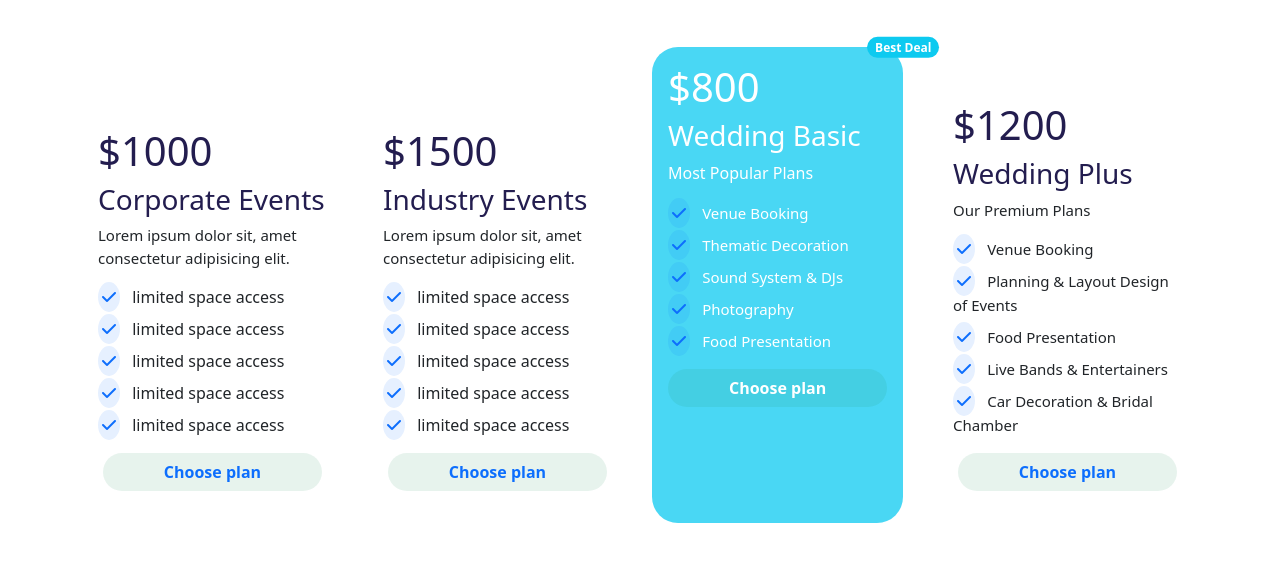
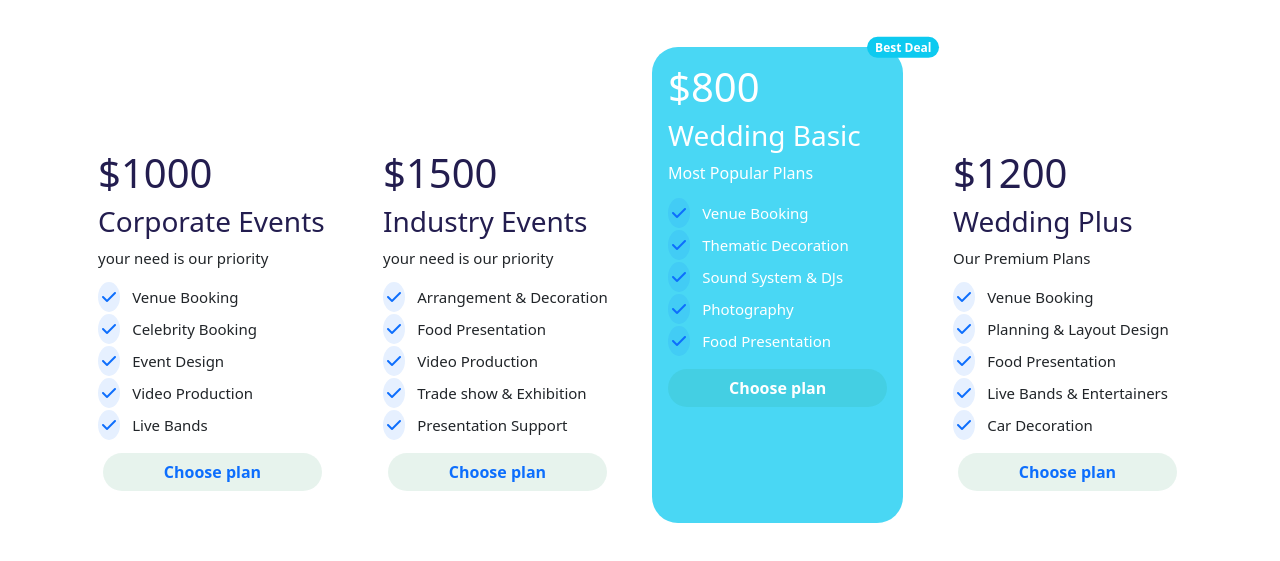
Before and after one commit to Lil-boss/convention-center, a plain HTML site: page index.html in a window 1280 px wide. Shown: the part 678-1239 px from the top of the page. Drawn offline with nearby package versions, Linux system fonts and the light colour scheme.

Commit message:
package done

```diff
--- a/index.html
+++ b/index.html
@@ -5,6 +5,7 @@
     <meta http-equiv="X-UA-Compatible" content="IE=edge" />
     <meta name="viewport" content="width=device-width, initial-scale=1.0" />
     <title>Document</title>
+    <!-- css -->
     <link rel="stylesheet" href="css/style.css">
     <!-- Bootstrap -->
     <link
@@ -145,27 +146,27 @@
                             <div class="card-body">
                                 <h1 class="heading">$1000</h1>
                                 <h3 class="card-title heading">Corporate Events</h3>
-                                <p class="card-text">Lorem ipsum dolor sit, amet consectetur adipisicing elit.</p>
+                                <p class="card-text">your need is our priority</p>
                                 <div class="check-bar">
                                     <div class="check-item mt-2">
                                         <span class="text-primary p-1 rounded-circle bg-primary bg-opacity-10"><i class="fas fa-check"></i></span>
-                                        <span class="ms-2">limited space access</span>
+                                        <span class="ms-2 card-text">Venue Booking</span>
                                     </div>
                                     <div class="check-item mt-2">
                                         <span class="text-primary p-1 rounded-circle bg-primary bg-opacity-10"><i class="fas fa-check"></i></span>
-                                        <span class="ms-2">limited space access</span>
+                                        <span class="ms-2 card-text">Celebrity Booking</span>
                                     </div>
                                     <div class="check-item mt-2">
                                         <span class="text-primary p-1 rounded-circle bg-primary bg-opacity-10"><i class="fas fa-check"></i></span>
-                                        <span class="ms-2">limited space access</span>
+                                        <span class="ms-2 card-text">Event Design </span>
                                     </div>
                                     <div class="check-item mt-2">
                                         <span class="text-primary p-1 rounded-circle bg-primary bg-opacity-10"><i class="fas fa-check"></i></span>
-                                        <span class="ms-2">limited space access</span>
+                                        <span class="ms-2 card-text">Video Production </span>
                                     </div>
                                     <div class="check-item mt-2">
                                         <span class="text-primary p-1 rounded-circle bg-primary bg-opacity-10"><i class="fas fa-check"></i></span>
-                                        <span class="ms-2">limited space access</span>
+                                        <span class="ms-2 card-text">Live Bands</span>
                                     </div>
                                 </div>
                                 <div class="d-flex justify-content-center align-items-center my-3">
@@ -182,27 +183,27 @@
                             <div class="card-body">
                                 <h1 class="heading">$1500</h1>
                                 <h3 class="card-title heading">Industry Events</h3>
-                                <p class="card-text">Lorem ipsum dolor sit, amet consectetur adipisicing elit.</p>
+                                <p class="card-text">your need is our priority</p>
                                 <div class="check-bar">
                                     <div class="check-item mt-2">
                                         <span class="text-primary p-1 rounded-circle bg-primary bg-opacity-10"><i class="fas fa-check"></i></span>
-                                        <span class="ms-2">limited space access</span>
+                                        <span class="ms-2 card-text">Arrangement & Decoration</span>
                                     </div>
                                     <div class="check-item mt-2">
                                         <span class="text-primary p-1 rounded-circle bg-primary bg-opacity-10"><i class="fas fa-check"></i></span>
-                                        <span class="ms-2">limited space access</span>
+                                        <span class="ms-2 card-text">Food Presentation</span>
                                     </div>
                                     <div class="check-item mt-2">
                                         <span class="text-primary p-1 rounded-circle bg-primary bg-opacity-10"><i class="fas fa-check"></i></span>
-                                        <span class="ms-2">limited space access</span>
+                                        <span class="ms-2 card-text">Video Production </span>
                                     </div>
                                     <div class="check-item mt-2">
                                         <span class="text-primary p-1 rounded-circle bg-primary bg-opacity-10"><i class="fas fa-check"></i></span>
-                                        <span class="ms-2">limited space access</span>
+                                        <span class="ms-2 card-text">Trade show & Exhibition </span>
                                     </div>
                                     <div class="check-item mt-2">
                                         <span class="text-primary p-1 rounded-circle bg-primary bg-opacity-10"><i class="fas fa-check"></i></span>
-                                        <span class="ms-2">limited space access</span>
+                                        <span class="ms-2 card-text">Presentation Support</span>
                                     </div>
                                 </div>
                                 <div class="d-flex justify-content-center align-items-center my-3">
@@ -270,7 +271,7 @@
                                   </div>
                                   <div class="check-item mt-2">
                                       <span class="text-primary p-1 rounded-circle bg-primary bg-opacity-10"><i class="fas fa-check"></i></span>
-                                      <span class="ms-2 card-text">Planning & Layout Design of Events</span>
+                                      <span class="ms-2 card-text">Planning & Layout Design</span>
                                   </div>
                                   <div class="check-item mt-2">
                                       <span class="text-primary p-1 rounded-circle bg-primary bg-opacity-10"><i class="fas fa-check"></i></span>
@@ -282,7 +283,7 @@
                                   </div>
                                   <div class="check-item mt-2">
                                       <span class="text-primary p-1 rounded-circle bg-primary bg-opacity-10"><i class="fas fa-check"></i></span>
-                                      <span class="ms-2 card-text">Car Decoration & Bridal Chamber</span>
+                                      <span class="ms-2 card-text">Car Decoration </span>
                                   </div>
                               </div>
                               <div class="d-flex justify-content-center align-items-center my-3">
```
